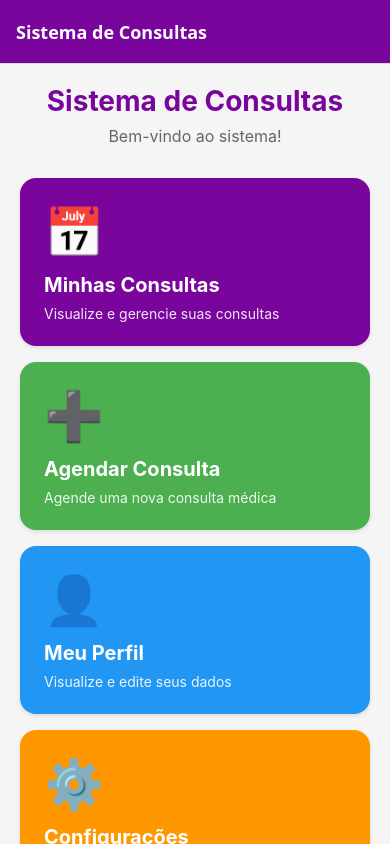
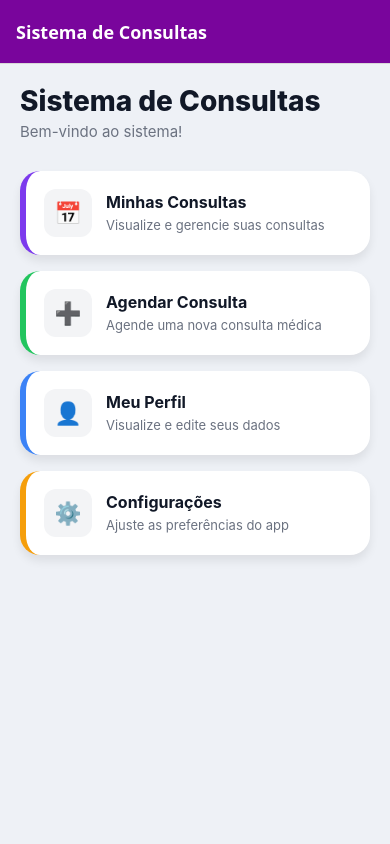
Before and after one commit to phestalise/sistema-consultas-mobile-cp2, a React Native app: screen /Home in a window 390 px wide. Built offline with nearby package versions, Linux system fonts and the light colour scheme.

Commit message:
feat(styles): estiliza Home e Consultas

```diff
--- a/src/screens/ConsultasListScreen.tsx
+++ b/src/screens/ConsultasListScreen.tsx
@@ -45,8 +45,9 @@ export default function ConsultasListScreen({ navigation }: any) {
 
   return (
     <View style={styles.container}>
+
       <View style={styles.filtros}>
-        {["todas", "agendada", "confirmada"].map((item) => (
+        {["todas", "agendada", "confirmada", "cancelada"].map((item) => (
           <TouchableOpacity
             key={item}
             style={[
--- a/src/screens/HomeScreen.tsx
+++ b/src/screens/HomeScreen.tsx
@@ -10,53 +10,82 @@ export default function HomeScreen({ navigation }: HomeScreenProps) {
   return (
     <View style={styles.container}>
       <ScrollView contentContainerStyle={styles.scrollContent}>
+
+
         <View style={styles.header}>
           <Text style={styles.titulo}>Sistema de Consultas</Text>
           <Text style={styles.subtitulo}>Bem-vindo ao sistema!</Text>
         </View>
 
+
         <View style={styles.menu}>
+
+
           <TouchableOpacity
             style={[styles.card, styles.cardPrimario]}
             onPress={() => navigation.navigate("ConsultasList")}
           >
+            <View style={styles.iconContainer}>
               <Text style={styles.cardIcone}>📅</Text>
+            </View>
+
+            <View style={styles.textContainer}>
               <Text style={styles.cardTitulo}>Minhas Consultas</Text>
               <Text style={styles.cardDescricao}>
                 Visualize e gerencie suas consultas
               </Text>
+            </View>
           </TouchableOpacity>
+
 
           <TouchableOpacity
             style={[styles.card, styles.cardSecundario]}
             onPress={() => navigation.navigate("NovaConsulta")}
           >
+            <View style={styles.iconContainer}>
               <Text style={styles.cardIcone}>➕</Text>
+            </View>
+
+            <View style={styles.textContainer}>
               <Text style={styles.cardTitulo}>Agendar Consulta</Text>
               <Text style={styles.cardDescricao}>
                 Agende uma nova consulta médica
               </Text>
+            </View>
           </TouchableOpacity>
+
 
           <TouchableOpacity
             style={[styles.card, styles.cardTerciario]}
           >
+            <View style={styles.iconContainer}>
               <Text style={styles.cardIcone}>👤</Text>
+            </View>
+
+            <View style={styles.textContainer}>
               <Text style={styles.cardTitulo}>Meu Perfil</Text>
               <Text style={styles.cardDescricao}>
                 Visualize e edite seus dados
               </Text>
+            </View>
           </TouchableOpacity>
+
 
           <TouchableOpacity
             style={[styles.card, styles.cardQuaternario]}
           >
+            <View style={styles.iconContainer}>
               <Text style={styles.cardIcone}>⚙️</Text>
+            </View>
+
+            <View style={styles.textContainer}>
               <Text style={styles.cardTitulo}>Configurações</Text>
               <Text style={styles.cardDescricao}>
                 Ajuste as preferências do app
               </Text>
+            </View>
           </TouchableOpacity>
+
         </View>
       </ScrollView>
     </View>
--- a/src/styles/consultasList.styles.ts
+++ b/src/styles/consultasList.styles.ts
@@ -3,33 +3,59 @@ import { StyleSheet } from "react-native";
 export const styles = StyleSheet.create({
   container: {
     flex: 1,
-    backgroundColor: "#f5f5f5",
+    backgroundColor: "#eef1f6",
   },
 
   filtros: {
     flexDirection: "row",
-    padding: 16,
-    gap: 8,
-    backgroundColor: "#fff",
+    paddingHorizontal: 16,
+    paddingVertical: 14,
+    gap: 10,
+    backgroundColor: "#ffffff",
+
+    borderBottomWidth: 1,
+    borderBottomColor: "#e5e7eb",
+
+    shadowColor: "#000",
+    shadowOffset: { width: 0, height: 2 },
+    shadowOpacity: 0.05,
+    shadowRadius: 4,
+    elevation: 2,
   },
 
   filtro: {
-    paddingHorizontal: 16,
-    paddingVertical: 8,
-    borderRadius: 20,
-    backgroundColor: "#eee",
+    paddingHorizontal: 18,
+    paddingVertical: 10,
+    borderRadius: 999,
+
+    backgroundColor: "#f8fafc",
+    borderWidth: 1,
+    borderColor: "#e2e8f0",
+
+    justifyContent: "center",
+    alignItems: "center",
   },
 
   filtroAtivo: {
-    backgroundColor: "#79059C",
+    backgroundColor: "#7c3aed",
+    borderColor: "#7c3aed",
+
+    shadowColor: "#7c3aed",
+    shadowOffset: { width: 0, height: 4 },
+    shadowOpacity: 0.25,
+    shadowRadius: 6,
+    elevation: 4,
   },
 
   filtroTexto: {
-    color: "#666",
+    color: "#475569",
     fontWeight: "600",
+    fontSize: 13,
+    letterSpacing: 0.3,
   },
 
   filtroTextoAtivo: {
-    color: "#fff",
+    color: "#ffffff",
+    fontWeight: "700",
   },
 });
--- a/src/styles/home.styles.ts
+++ b/src/styles/home.styles.ts
@@ -3,62 +3,98 @@ import { StyleSheet } from "react-native";
 export default StyleSheet.create({
   container: {
     flex: 1,
-    backgroundColor: "#f5f5f5",
+    backgroundColor: "#eef1f6",
   },
+
   scrollContent: {
     padding: 20,
+    paddingBottom: 50,
   },
+
   header: {
-    marginBottom: 32,
-    alignItems: "center",
+    marginBottom: 30,
   },
+
   titulo: {
     fontSize: 28,
-    fontWeight: "bold",
-    color: "#79059C",
-    marginBottom: 8,
+    fontWeight: "800",
+    color: "#111827",
   },
+
   subtitulo: {
-    fontSize: 16,
-    color: "#666",
+    fontSize: 15,
+    color: "#6b7280",
+    marginTop: 4,
   },
+
   menu: {
     gap: 16,
   },
+
   card: {
-    padding: 24,
-    borderRadius: 16,
+    borderRadius: 20,
+    padding: 18,
+    backgroundColor: "#fff",
+    flexDirection: "row",
+    alignItems: "center",
+
     shadowColor: "#000",
-    shadowOffset: { width: 0, height: 2 },
-    shadowOpacity: 0.1,
-    shadowRadius: 4,
-    elevation: 3,
+    shadowOffset: { width: 0, height: 6 },
+    shadowOpacity: 0.08,
+    shadowRadius: 10,
+    elevation: 5,
   },
+
+
   cardPrimario: {
-    backgroundColor: "#79059C",
+    borderLeftWidth: 6,
+    borderLeftColor: "#7c3aed",
   },
+
   cardSecundario: {
-    backgroundColor: "#4CAF50",
+    borderLeftWidth: 6,
+    borderLeftColor: "#22c55e",
   },
+
   cardTerciario: {
-    backgroundColor: "#2196F3",
+    borderLeftWidth: 6,
+    borderLeftColor: "#3b82f6",
   },
+
   cardQuaternario: {
-    backgroundColor: "#FF9800",
+    borderLeftWidth: 6,
+    borderLeftColor: "#f59e0b",
   },
+
+
   cardIcone: {
-    fontSize: 48,
-    marginBottom: 12,
+    fontSize: 22,
   },
+
+  iconContainer: {
+    width: 48,
+    height: 48,
+    borderRadius: 12,
+    backgroundColor: "#f3f4f6",
+    justifyContent: "center",
+    alignItems: "center",
+    marginRight: 14,
+  },
+
+  textContainer: {
+    flex: 1,
+  },
+
   cardTitulo: {
-    fontSize: 20,
-    fontWeight: "bold",
-    color: "#fff",
-    marginBottom: 8,
+    fontSize: 16,
+    fontWeight: "700",
+    color: "#111827",
+    marginBottom: 4,
   },
+
   cardDescricao: {
-    fontSize: 14,
-    color: "#fff",
-    opacity: 0.9,
+    fontSize: 13,
+    color: "#6b7280",
+    lineHeight: 18,
   },
 });
```
Also changed, not shown: src/screens/MinhasConsultas.tsx (+7 -11 lines), src/styles/minhasConsultas.styles.ts (+19 -0 lines), src/types/especialidade.ts (line endings or trailing spaces). Lines whose indentation alone changed are shown as unchanged.
